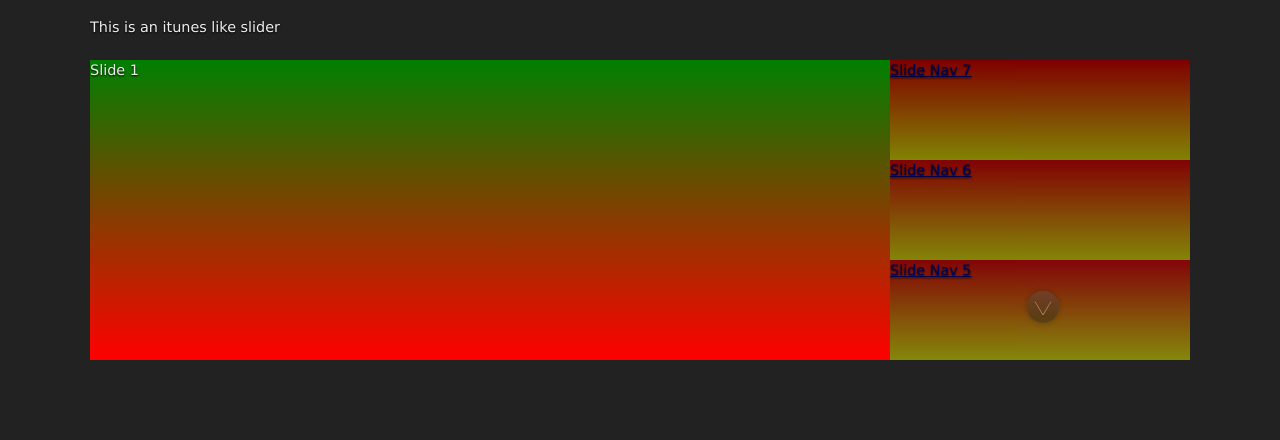
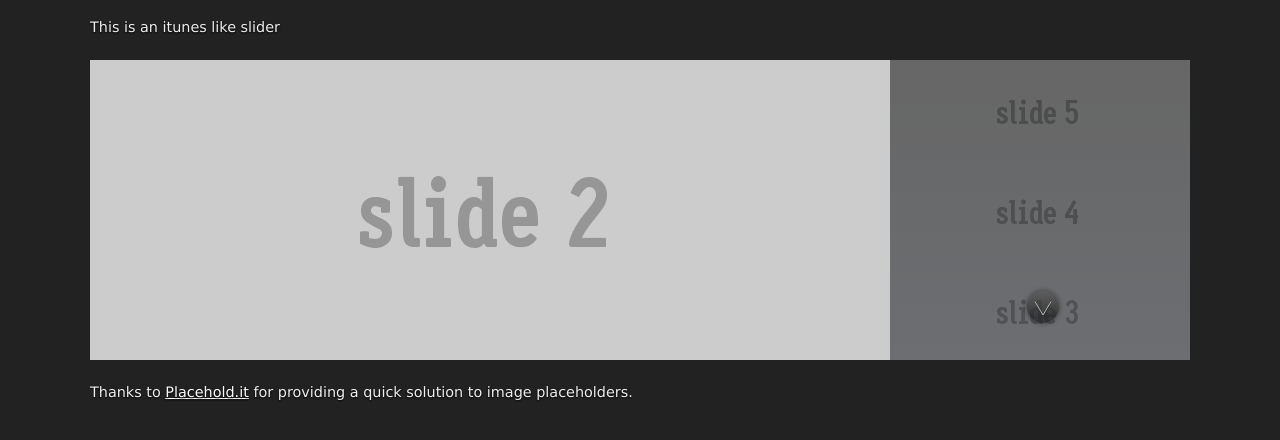
Before and after one commit to zeropx/zeropx.github.com, a plain HTML site: page sliderton-demo/sliderton.html in a window 1280 px wide. Both pictures are taken after a click on the element 1043 px from the left and 369 px from the top of the page. Shown: the part 62-502 px from the top of the page. Drawn offline with nearby package versions, Linux system fonts and the light colour scheme.

Commit message:
updated demo

```diff
--- a/sliderton-demo/sliderton.html
+++ b/sliderton-demo/sliderton.html
@@ -21,29 +21,28 @@
       <div id="sliderton">
         <div id="slide-container">
           <div class="wrapper">
-            <div class="slide slide-1"><div class="slide-content">Slide 1</div></div>
-            <div class="slide slide-2"><div class="slide-content">Slide 2</div></div>
-            <div class="slide slide-3"><div class="slide-content">Slide 3</div></div>
-            <div class="slide slide-4"><div class="slide-content">Slide 4</div></div>
-            <div class="slide slide-4"><div class="slide-content">Slide 5</div></div>
-            <div class="slide slide-4"><div class="slide-content">Slide 6</div></div>
-            <div class="slide slide-4"><div class="slide-content">Slide 7</div></div>
+            <div class="slide slide-1"><div class="slide-content"><a href="#"><img src="images/800x300slide1.gif" width="800" height="300" alt="image" /></a></div></div>
+            <div class="slide slide-2"><div class="slide-content"><a href="#"><img src="images/800x300slide2.gif" width="800" height="300" alt="image" /></a></div></div>
+            <div class="slide slide-3"><div class="slide-content"><a href="#"><img src="images/800x300slide3.gif" width="800" height="300" alt="image" /></a></div></div>
+            <div class="slide slide-4"><div class="slide-content"><a href="#"><img src="images/800x300slide4.gif" width="800" height="300" alt="image" /></a></div></div>
+            <div class="slide slide-4"><div class="slide-content"><a href="#"><img src="images/800x300slide5.gif" width="800" height="300" alt="image" /></a></div></div>
+            <div class="slide slide-4"><div class="slide-content"><a href="#"><img src="images/800x300slide6.gif" width="800" height="300" alt="image" /></a></div></div>
           </div>
         </div>
         <div id="slide-navigation">
           <div class="wrapper">
-            <div class="slide-nav"><div class="slide-content"><a href="#"> Slide Nav 1</a></div></div>
-            <div class="slide-nav"><div class="slide-content"><a href="#"> Slide Nav 2</a></div></div>
-            <div class="slide-nav"><div class="slide-content"><a href="#"> Slide Nav 3</a></div></div>
-            <div class="slide-nav"><div class="slide-content"><a href="#"> Slide Nav 4</a></div></div>
-            <div class="slide-nav"><div class="slide-content"><a href="#"> Slide Nav 5</a></div></div>
-            <div class="slide-nav"><div class="slide-content"><a href="#"> Slide Nav 6</a></div></div>
-            <div class="slide-nav"><div class="slide-content"><a href="#"> Slide Nav 7</a></div></div>
+            <div class="slide-nav"><div class="slide-content"><a href="#"><img src="images/300x100slide1.gif" width="300" height="100" alt="" /></a></div></div>
+            <div class="slide-nav"><div class="slide-content"><a href="#"><img src="images/300x100slide2.gif" width="300" height="100" alt="" /></a></div></div>
+            <div class="slide-nav"><div class="slide-content"><a href="#"><img src="images/300x100slide3.gif" width="300" height="100" alt="" /></a></div></div>
+            <div class="slide-nav"><div class="slide-content"><a href="#"><img src="images/300x100slide4.gif" width="300" height="100" alt="" /></a></div></div>
+            <div class="slide-nav"><div class="slide-content"><a href="#"><img src="images/300x100slide5.gif" width="300" height="100" alt="" /></a></div></div>
+            <div class="slide-nav"><div class="slide-content"><a href="#"><img src="images/300x100slide6.gif" width="300" height="100" alt="" /></a></div></div>
           </div>
           <!-- END nav-wrap -->
         </div>
       </div>
       <p id="debug" class="added"></p>
+      <p>Thanks to <a href="http://placehold.it/">Placehold.it</a> for providing a quick solution to image placeholders.</p>
     </div>
 </body>
 </html>
--- a/sliderton-demo/sliderton/sliderton.js
+++ b/sliderton-demo/sliderton/sliderton.js
@@ -43,7 +43,7 @@ jQuery.fn.extend({
             nav_item_height: 100,
             next_button: true,
             autoscroll: true,
-            autoscroll_speed: 1000
+            autoscroll_speed: 5000
 
             }, options);
 
@@ -78,14 +78,29 @@ jQuery.fn.extend({
             array = $.makeArray(navigationSlides);
             array.reverse();
 
-            $(array).appendTo(navWrapper);
+            /*
+            Create an offset of the navigation slides to match current
+            I'm fairly certain this is ugly. I also not sure how I came up
+            with that 5 in there there. I think it has to do with the
+            count of visible navigation items + visible panel slide + 1 hidden
+            just a guess. I'll figure that out later when its time to refactor.
+            */
+            var k = new Array();
+            var len = array.length;
+            for (var i=0; i < array.length; i++) {
+                k[((i + options.nav_items_visible + 2) % len)] = array[i];
+            };
+
+            $(k).appendTo(navWrapper);
 
             // check to make sure we have enough of both slides
             if (navSlides.length != slides.length)
             {
                 console.log("ALERT: Slides and NavSlides are not matched up, make sure both are even in count. ");
             };
-            // slides
+
+
+            // Index the slides.
             slides.each(function(i, el){
 
                 // index all the slides and panels
@@ -109,7 +124,6 @@ jQuery.fn.extend({
                 });
 
             };
-            cycleNav(true);
 
             current = 0;
             $(index[current].slide).fadeIn();
@@ -273,7 +287,7 @@ jQuery.fn.extend({
             ctx.stroke();
 
             nextButton = $('#next-button');
-            nextButton.css('opacity', .5);
+            nextButton.css('opacity', .7);
 
         };
 
@@ -287,7 +301,7 @@ jQuery.fn.extend({
                 $(el).stop().animate({opacity: 1});
 
             }, function() {
-                $(el).stop().animate({opacity: .4});
+                $(el).stop().animate({opacity: .7});
             });
 
             el.click(function() {
--- a/sliderton-demo/sliderton/sliderton.less
+++ b/sliderton-demo/sliderton/sliderton.less
@@ -9,6 +9,10 @@
 @nav_item_width:         @nav_container_width;
 @nav_item_height:        100px;
 
+
+/*
+    Attrocious gradient for visible notice of the slides moving temp.
+*/
 .gradient(@top:red, @bottom:blue)
 {
     /* fallback (Opera) */
--- a/sliderton-demo/sliderton/styles.css
+++ b/sliderton-demo/sliderton/styles.css
@@ -78,6 +78,15 @@ h1, h2, h4
     font-weight: bold;
 }
 
+a:link, a:hover, a:active, a:visited
+{
+    color: #FFF;
+}
+a:hover
+{
+    color: #E0AA5C;
+}
+
 #container
 {
     width: 1100px;
```
Also changed, not shown: sliderton-demo/images/300x100slide1.gif (added), sliderton-demo/images/300x100slide2.gif (added), sliderton-demo/images/300x100slide3.gif (added), sliderton-demo/images/300x100slide4.gif (added), sliderton-demo/images/300x100slide5.gif (added), sliderton-demo/images/300x100slide6.gif (added), sliderton-demo/images/800x300slide1.gif (added), sliderton-demo/images/800x300slide2.gif (added), sliderton-demo/images/800x300slide3.gif (added), sliderton-demo/images/800x300slide4.gif (added), sliderton-demo/images/800x300slide5.gif (added), sliderton-demo/images/800x300slide6.gif (added), sliderton-demo/sliderton/sliderton.css, 2 other files.
